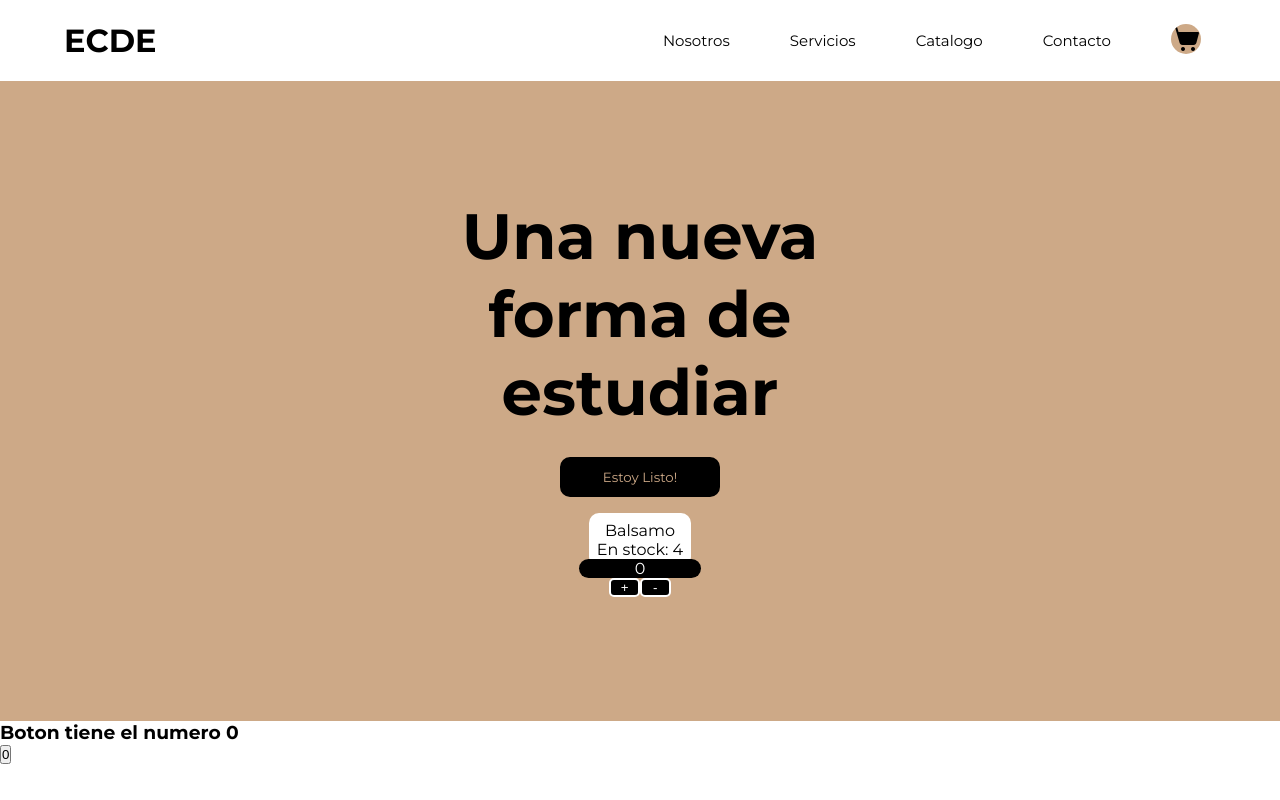
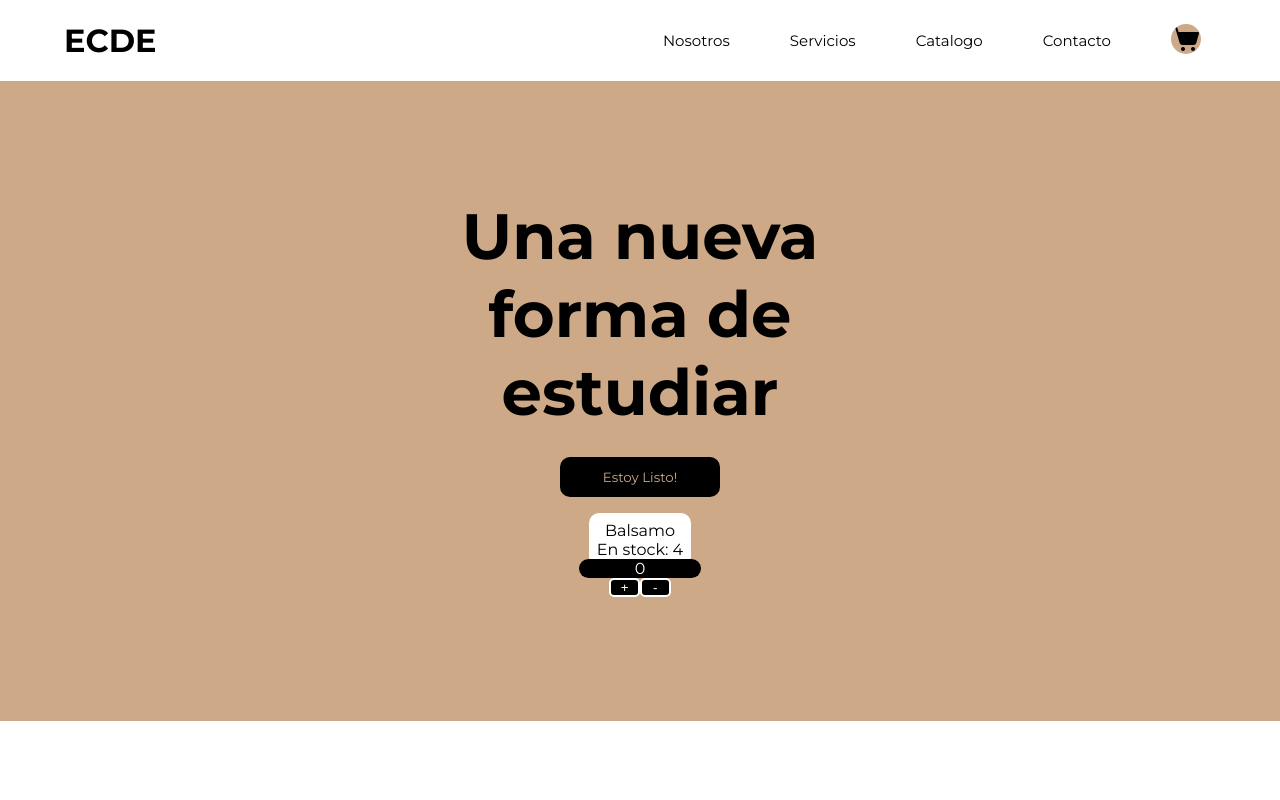
Before and after one commit to PolRivarola/Curso_react, a React (Create React App) app: page / in a window 1280 px wide. Built offline with nearby package versions, Linux system fonts and the light colour scheme.

Commit message:
Item Counter 2

```diff
--- a/src/App.jsx
+++ b/src/App.jsx
@@ -7,17 +7,10 @@ import ItemListContainer from './components/ItemListContainer/itemListContainer.
 
 
 const App = () => {
-
-  const[number,setNumber] = useState(0)
-  const onClick = ()=>{
-    setNumber(number + 1)
-  }
   return(
     <Fragment>
       <Header />
       <ItemListContainer greeting="Una nueva forma de estudiar"/>
-    <h3>{`Boton tiene el numero ${number}`}</h3>
-    <button onClick={onClick}>{number}</button>
     </Fragment>
   )
 }
```
